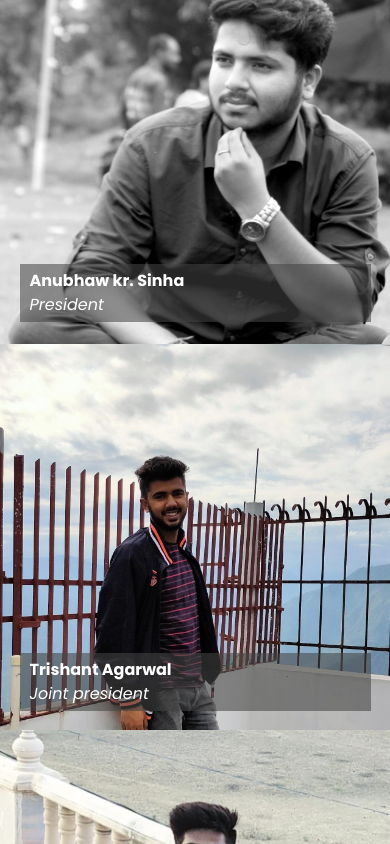
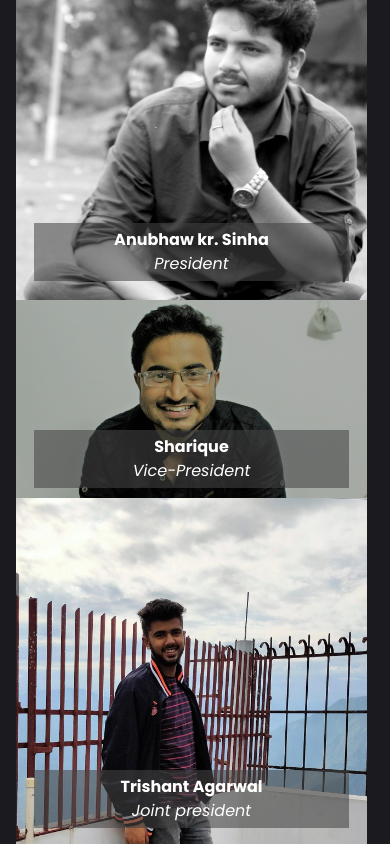
Before and after one commit to ramtoppo12/Deployed-IEI-website, a React (Create React App) app: page / in a window 390 px wide. Shown: the part 4249-5093 px from the top of the page. Built offline with nearby package versions, Linux system fonts and the light colour scheme.

Commit message:
Error Fix

```diff
--- a/public/app.js
+++ /dev/null
@@ -1,41 +0,0 @@
-// var btn = document.getElementsByClassName(".btn");
-// var slider = document.getElementById("#slider");
-
-// btn[0].onclick = function(){
-//     slider.style.transform = "translateX(0px)";
-// }
-
-
-// btn[1].onclick = function(){
-//     slider.style.transform = "translateX(-800px)";
-// }
-
-//       var images = [], x = -1;
-//       images[0] ='./assets/one.jpeg';
-//       images[1] ='./assets/two.jpeg';
-//       images[2] ='./assets/three.jpeg';
-//       images[3] ='./assets/four.jpeg';
-//       images[4] ='./assets/five.jpeg';
-//       images[5] ='./assets/six.jpeg';
-
-//       var img = document.getElementById("img");
-
-// function displayImage(x) {
-//   img.style.backgroundImage = "url(" + images[x] + ")";
-// }
-// function startTimer() {
-//   var x = 0;
-//   displayImage(x);
-//   setInterval(function() {
-//     x = x + 1 >= images.length ? 0 : x + 1;
-//     displayImage(x);
-//   }, 5000);
-// }
-
-
-// loader
-
-$(window).load(function () {
-        // Animate loader off screen
-        $(".mesh-loader").fadeOut("slow");;
-    });
--- a/public/index.html
+++ b/public/index.html
@@ -3,19 +3,13 @@
   <head>
     <meta charset="utf-8" />
     <link rel="icon" href="%PUBLIC_URL%/favicon.ico" />
-    <meta name="viewport" content="width=device-width, initial-scale=2" />
+    <meta name="viewport" content="width=device-width, initial-scale=1" />
     <meta name="theme-color" content="#000000" />
     <meta
       name="description"
       content="Web site created using create-react-app"
     />
-    <link rel="apple-touch-icon" sizes="180x180" href="../src/assets/Fevico/apple-touch-icon.png">
-    <link rel="icon" type="image/png" sizes="32x32" href="../src/assets/Fevico/favicon-32x32.png">
-    <link rel="icon" type="image/png" sizes="16x16" href="../src/assets/Fevico/favicon-16x16.png">
-    <link rel="manifest" href="/site.webmanifest">
-    <meta name="msapplication-TileColor" content="#da532c">
-    <meta name="theme-color" content="#ffffff">
-
+    <link rel="apple-touch-icon" href="%PUBLIC_URL%/logo192.png" />
     <!--
       manifest.json provides metadata used when your web app is installed on a
       user's mobile device or desktop. See https://developers.google.com/web/fundamentals/web-app-manifest/
@@ -44,7 +38,7 @@
         integrity="sha384-JZR6Spejh4U02d8jOt6vLEHfe/JQGiRRSQQxSfFWpi1MquVdAyjUar5+76PVCmYl" crossorigin="anonymous"></script>
     <title>IEI website</title>
   </head>
-  <body style="width: 100vw;">
+  <body >
     <noscript>You need to enable JavaScript to run this app.</noscript>
     <div id="root">
       <div>
--- a/src/App.css
+++ b/src/App.css
@@ -105,7 +105,6 @@ body {
   background-size: cover;
   background-repeat: no-repeat;
   height: 100vh;
-  width: 100%;
   z-index: -1;
   transition: background-image 0.6s cubic-bezier(0.075, 0.82, 0.165, 1);
 }
@@ -219,7 +218,7 @@ body {
 .stage {
   width: 100%;
   height: 100%;
-  margin: 0;
+  margin: 0 0 0 1rem;
   display: flex;
   flex-direction: row;
   align-items: flex-start;
@@ -352,12 +351,12 @@ body {
 input#menu {
   display: none;
 }
-@media (min-width: 600px) {
+@media only screen and (min-width: 600px) {
   .IEI__text {
     font-size: 3rem !important;
   }
 }
-@media (min-width: 1200px) {
+@media only screen and (min-width: 1200px) {
   .wrapper__header > nav ul {
     display: flex;
     list-style: none;
@@ -409,7 +408,7 @@ input#menu {
   color: var(--white-color);
 }
 .sponserSection h1 {
-  font-size: 1.5rem;
+  font-size: 2rem;
 }
 @-webkit-keyframes scroll {
   0% {
@@ -548,7 +547,7 @@ input#menu {
   box-shadow: 0px 0px 15px 1px #f26a8d;
 }
 @supports (display: grid) {
-  @media (min-width: 800px) {
+  @media only screen and (min-width: 800px) {
     .member.join p,
     .member.join strong,
     .member.join a {
@@ -562,7 +561,7 @@ input#menu {
 .member:last-child:nth-child(even) {
   grid-column: auto/span 1;
 }
-@media (min-width: 400px) {
+@media only screen and (min-width: 400px) {
   .member {
     flex: 0 1 50%;
   }
@@ -573,7 +572,7 @@ input#menu {
     height: auto;
   }
 }
-@media (min-width: 600px) {
+@media only screen and (min-width: 600px) {
   .member {
     flex: 0 1 33.33%;
   }
@@ -601,7 +600,7 @@ input#menu {
     grid-column: 2;
   }
 }
-@media (min-width: 800px) {
+@media only screen and (min-width: 800px) {
   .member {
     flex: 0 1 25%;
   }
@@ -750,7 +749,7 @@ input#menu {
   outline-offset: 3px;
 }
 
-@media screen and (min-width: 600px) {
+@media only screen and (min-width: 600px) {
   .card:after {
     transform: translateY(0);
   }
@@ -938,7 +937,7 @@ footer {
   }
 } */
 
-@media (min-width: 1200px) {
+@media only screen and (min-width: 1200px) {
   .display {
     display: none !important;
   }
@@ -975,6 +974,14 @@ footer {
 }
 
 @media (max-width: 560px), (max-width: 768px), (max-width: 1200px) {
+  body {
+    max-width: 90vw;
+    text-align: center;
+  }
+  #root {
+    width: 100%;
+  }
+
   .section-team .single-person {
     margin-top: 30px;
     padding: 30px;
@@ -984,14 +991,16 @@ footer {
     overflow: hidden;
   }
   .about {
-    margin: 0;
+    margin: 0 -1rem 0 1rem;
   }
   .sponserSection {
     flex-direction: column;
     height: 35vh;
+    margin: 0 0 0 1rem;
   }
   .sponserSection h1 {
     margin-top: 1rem;
+    font-size: 1.3rem;
   }
   .about .container {
     display: flex;
@@ -1017,6 +1026,13 @@ footer {
   .carousel-root {
     overflow: hidden;
   }
+
+  .team {
+    margin: 0 -1rem 0 1rem;
+  }
+  .header {
+    max-width: 100% !important;
+  }
   .header .enter h1 {
     font-size: 35px;
     top: 47%;
@@ -1027,9 +1043,10 @@ footer {
   }
   .mainContainer {
     height: 200vh;
+    margin: 0 0 0 1.1rem;
   }
   .mapContainer {
-    height: 100vh;
+    height: 50vh !important;
   }
   .section-team .header-section .title {
     font-size: 28px;
--- a/src/Components/TeamSection.js
+++ b/src/Components/TeamSection.js
@@ -12,12 +12,12 @@ function TeamSection(){
 
     const teamDetails = [
         {image:Anubhaw,name:"Anubhaw kr. Sinha",desgination:"President"},
+        {image:Shrique,name:"Sharique",desgination:"Vice-President"},
 
         {image:Trishant,name:"Trishant Agarwal",desgination:"Joint president"},
         {image:Lavish,name:"Lavish Kavdla",desgination:"Media & Publicity Director"},
         {image:Ujjwal,name:"Ujjwal Prakash",desgination:"Events Director"},
         {image:Rupesh,name:"Rupesh Kumar",desgination:"Technical Director"},
-        {image:Shrique,name:"Sharique",desgination:"Vice-President"},
 
 
     ]
--- a/src/index.css
+++ b/src/index.css
@@ -1,13 +1,20 @@
 body {
   margin: 0;
-  font-family: -apple-system, BlinkMacSystemFont, 'Segoe UI', 'Roboto', 'Oxygen',
-    'Ubuntu', 'Cantarell', 'Fira Sans', 'Droid Sans', 'Helvetica Neue',
+  font-family: -apple-system, BlinkMacSystemFont, "Segoe UI", "Roboto", "Oxygen",
+    "Ubuntu", "Cantarell", "Fira Sans", "Droid Sans", "Helvetica Neue",
     sans-serif;
   -webkit-font-smoothing: antialiased;
   -moz-osx-font-smoothing: grayscale;
+  width: 100%;
+  overflow-x: hidden !important;
 }
 
 code {
-  font-family: source-code-pro, Menlo, Monaco, Consolas, 'Courier New',
+  font-family: source-code-pro, Menlo, Monaco, Consolas, "Courier New",
     monospace;
 }
+@media screen and (max-width: 560px) {
+  body {
+    width: 100%;
+  }
+}
```
Also changed, not shown: 2 other files (tests, documents, lock files or other folders).
